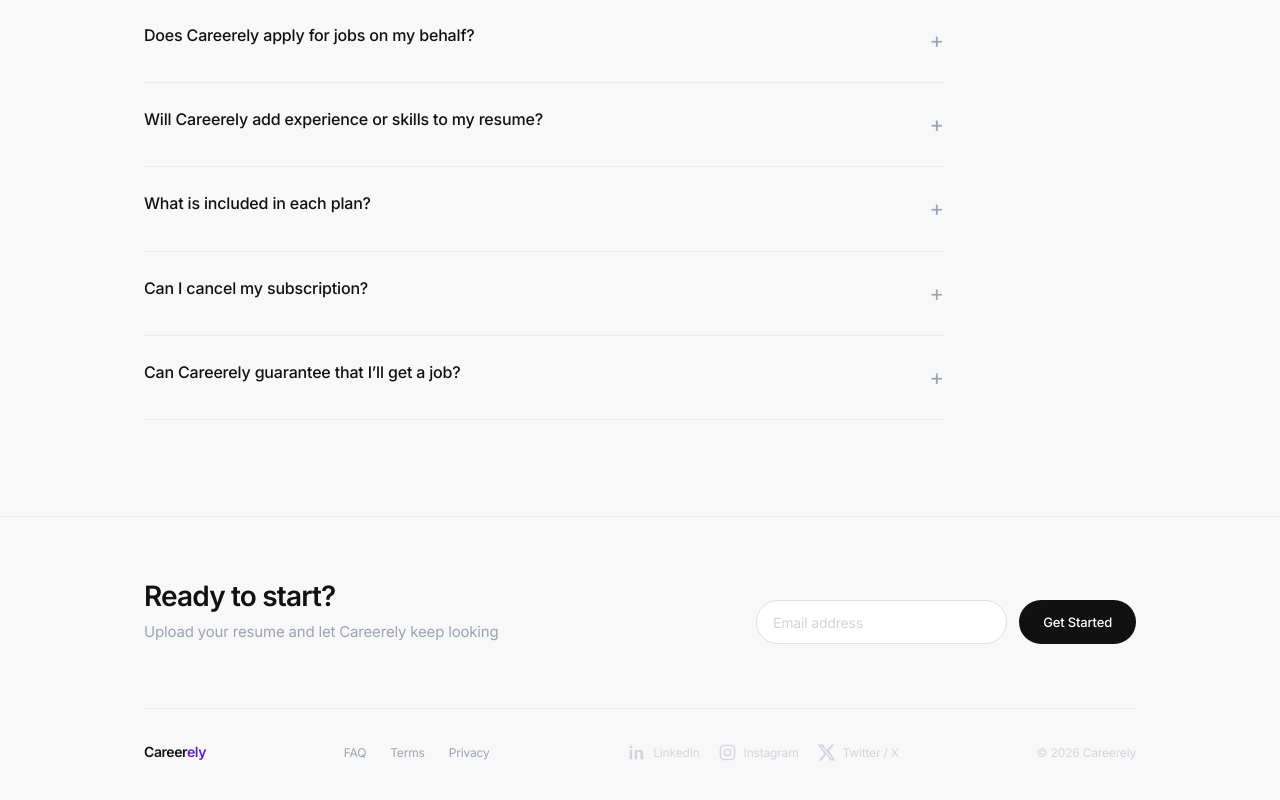
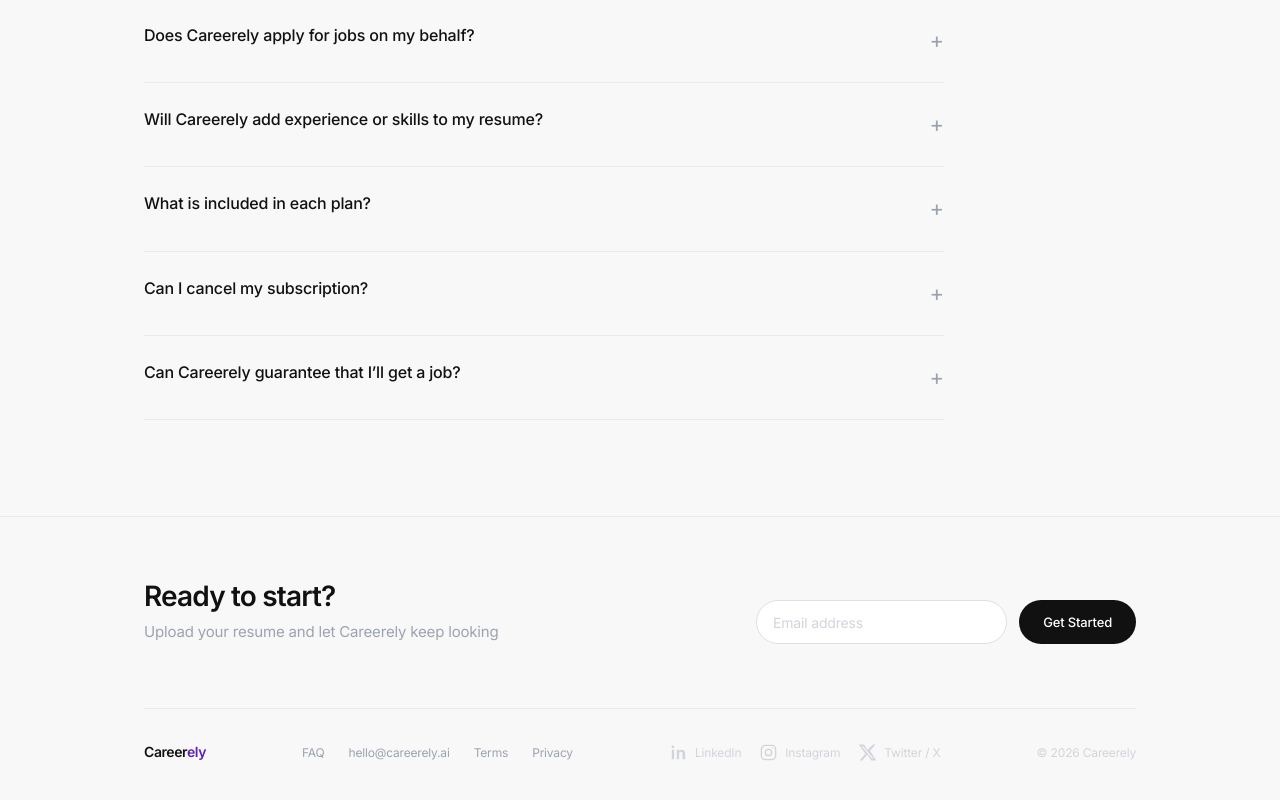
Before and after one commit to lisafiskum-png/Careerely, a Next.js app: page / in a window 1280 px wide. Shown: the part 4822-5622 px from the top of the page. Built offline with nearby package versions, Linux system fonts and the light colour scheme; no server answers.

Commit message:
Add support email to site footers (#45)
Add a visible support email to the public and authenticated footers and cover the landing-page mail link in production smoke tests.

```diff
--- a/app/(app)/_components/app-footer.tsx
+++ b/app/(app)/_components/app-footer.tsx
@@ -10,6 +10,7 @@
         </Link>
         <nav className="app-footer-links" aria-label="Footer">
           <Link href="/#faq">FAQ</Link>
+          <a href="mailto:hello@careerely.ai">hello@careerely.ai</a>
           <Link href="/terms">Terms</Link>
           <Link href="/privacy">Privacy</Link>
         </nav>
--- a/app/page.tsx
+++ b/app/page.tsx
@@ -183,6 +183,7 @@
             </span>
             <div className={s.footLinks}>
               <a href="#faq">FAQ</a>
+              <a href="mailto:hello@careerely.ai">hello@careerely.ai</a>
               <Link href="/terms">Terms</Link>
               <Link href="/privacy">Privacy</Link>
             </div>
```
Also changed, not shown: 1 other file (tests, documents, lock files or other folders).
